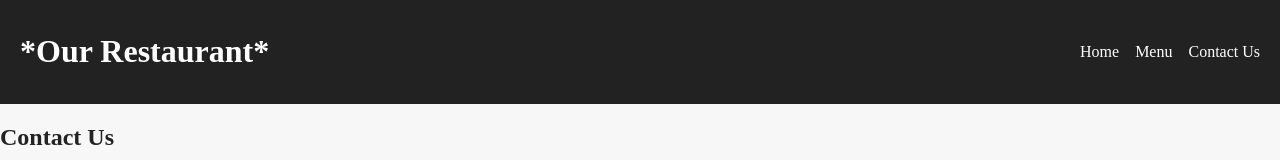
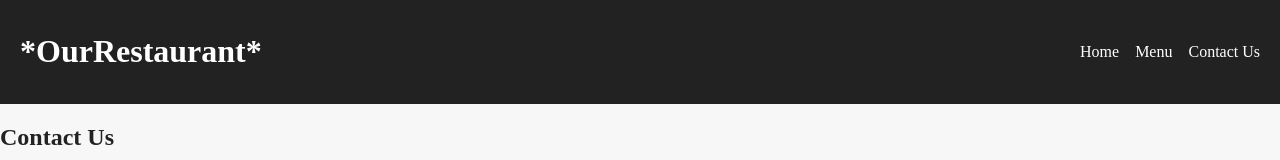
Before and after one commit to khaled358-png/Graduation-Project-New, a website: page public/contact.html in a window 1280 px wide. Shown: the top 160 px of the page. Drawn offline with Linux system fonts and the light colour scheme.

Commit message:
Update contact.html

```diff
--- a/public/contact.html
+++ b/public/contact.html
@@ -8,7 +8,7 @@
 </head>
 <body>
   <header>
-    <h1>*Our Restaurant*</h1>
+    <h1>*OurRestaurant*</h1>
     <nav>
       <a href="/">Home</a>
       <a href="/menu.html">Menu</a>
```
